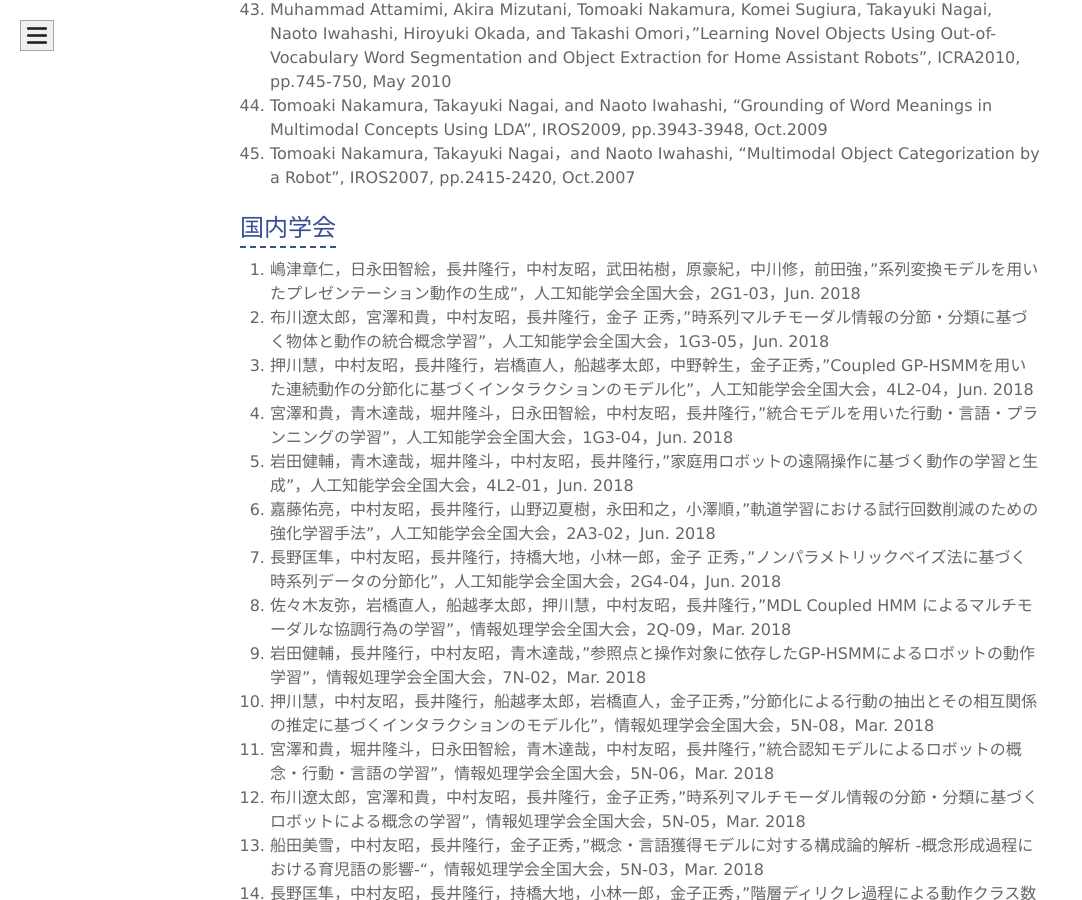
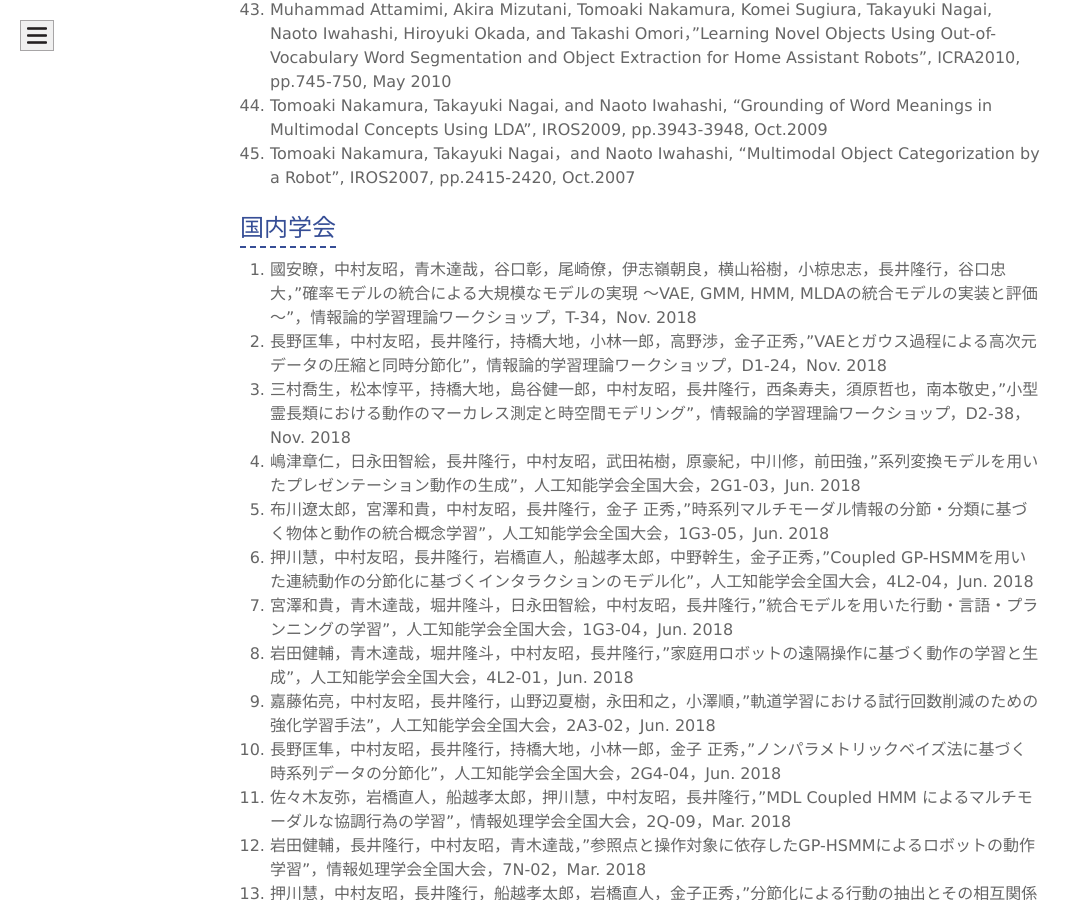
Before and after one commit to naka-lab/naka-lab.github.io, a Jekyll site: the page built from subpages/pub.md, in a window 1280 px wide and 900 px high, scrolled down 6662 px. Shown: the whole window, without its empty margins (0-1082 px from the left). Built offline with Jekyll 4.4.1, drawn with Linux system fonts in a browser that asks for light colours.

Commit message:
Update pub.md

```diff
--- a/subpages/pub.md
+++ b/subpages/pub.md
@@ -113,6 +113,9 @@ layout: default
 
 
 ## 国内学会
+1. 國安瞭，中村友昭，青木達哉，谷口彰，尾崎僚，伊志嶺朝良，横山裕樹，小椋忠志，長井隆行，谷口忠大，"確率モデルの統合による大規模なモデルの実現 ～VAE, GMM, HMM, MLDAの統合モデルの実装と評価～"，情報論的学習理論ワークショップ，T-34，Nov. 2018
+1. 長野匡隼，中村友昭，長井隆行，持橋大地，小林一郎，高野渉，金子正秀，"VAEとガウス過程による高次元データの圧縮と同時分節化"，情報論的学習理論ワークショップ，D1-24，Nov. 2018
+1. 三村喬生，松本惇平，持橋大地，島谷健一郎，中村友昭，長井隆行，西条寿夫，須原哲也，南本敬史，"小型霊長類における動作のマーカレス測定と時空間モデリング"，情報論的学習理論ワークショップ，D2-38，Nov. 2018
 1. 嶋津章仁，日永田智絵，長井隆行，中村友昭，武田祐樹，原豪紀，中川修，前田強，"系列変換モデルを用いたプレゼンテーション動作の生成"，人工知能学会全国大会，2G1-03，Jun. 2018
 1. 布川遼太郎，宮澤和貴，中村友昭，長井隆行，金子 正秀，"時系列マルチモーダル情報の分節・分類に基づく物体と動作の統合概念学習"，人工知能学会全国大会，1G3-05，Jun. 2018
 1. 押川慧，中村友昭，長井隆行，岩橋直人，船越孝太郎，中野幹生，金子正秀，"Coupled GP-HSMMを用いた連続動作の分節化に基づくインタラクションのモデル化"，人工知能学会全国大会，4L2-04，Jun. 2018
```
